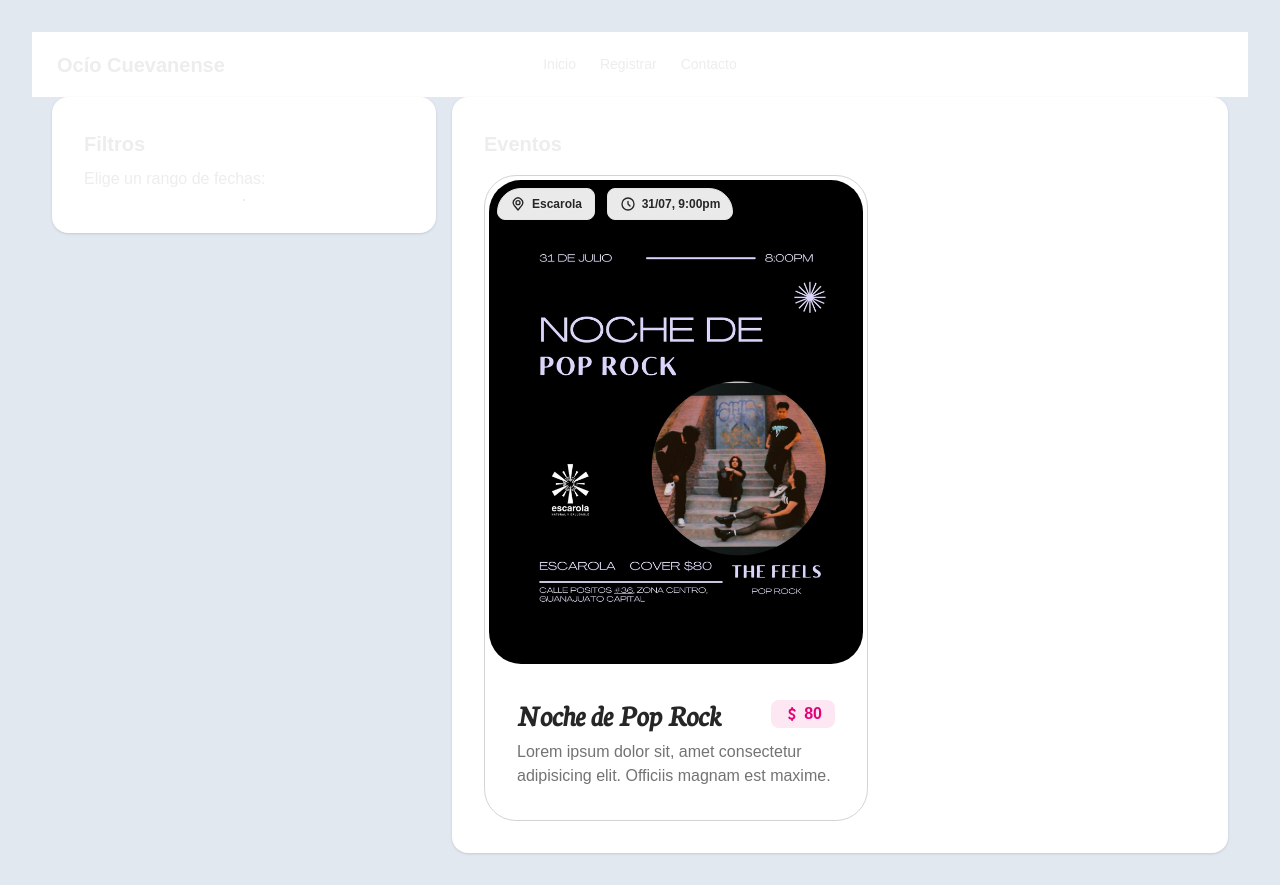
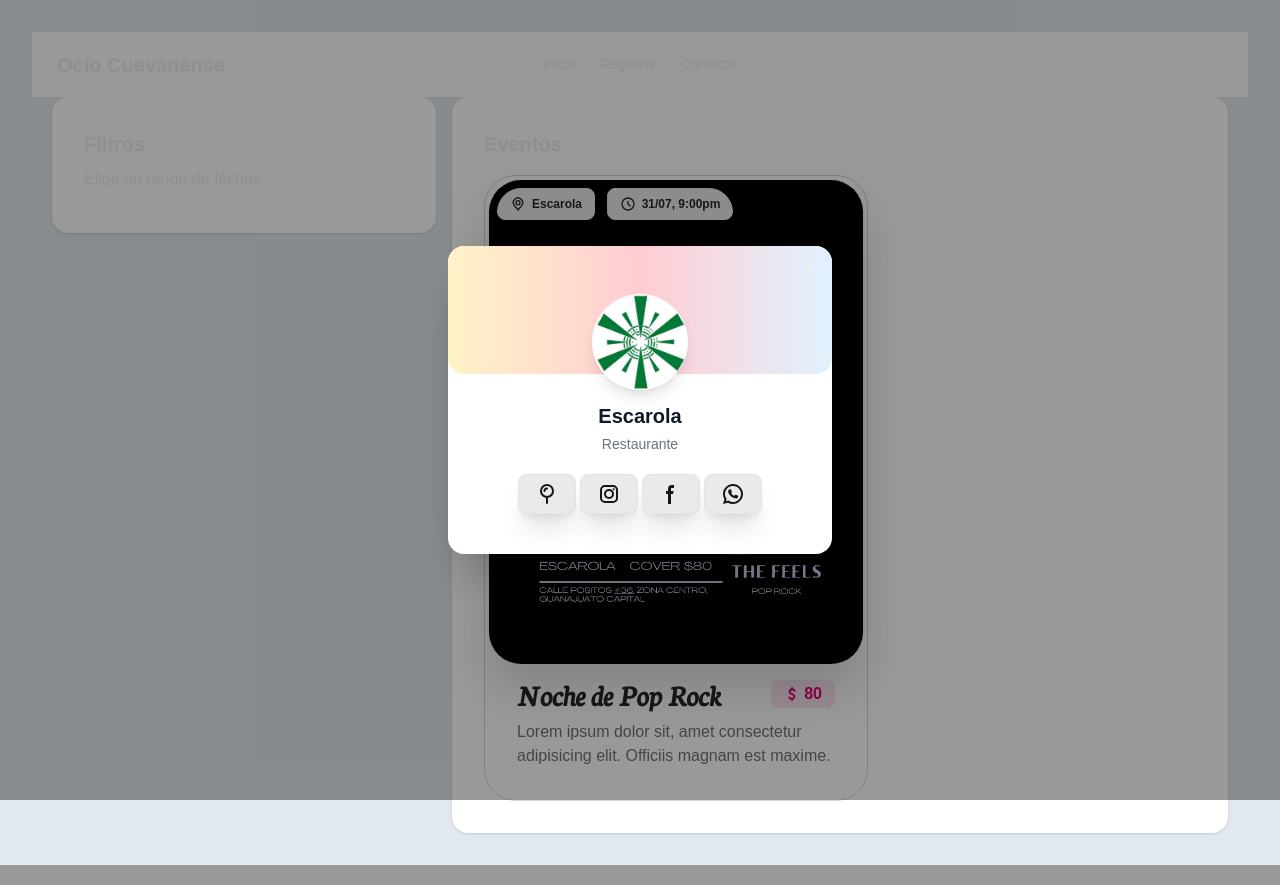
Before and after one commit to x4nemi/gto, a Next.js app: page / in a window 1280 px wide. Built offline with nearby package versions, Linux system fonts and the light colour scheme; a web font is replaced by a local one.

Commit message:
Add profile modal of the site

```diff
--- a/src/app/EventList.tsx
+++ b/src/app/EventList.tsx
@@ -1,5 +1,5 @@
 "use client"
-import React from 'react'
+import React, { useState } from 'react'
 
 export const EventList = () => {
 	const cards = [
@@ -17,6 +17,8 @@ export const EventList = () => {
 
 		}
 	]
+
+	const [openSiteModal, setOpenSiteModal] = useState(true)
 	return (
 		<div className="card bg-base-100 card-lg shadow-sm">
 			<div className="card-body">
@@ -69,8 +71,8 @@ export const EventList = () => {
 
 				<div className="card card-lg border rounded-4xl border-neutral-300 w-96 mt-2" >
 					<div className='relative'>
-						<div className="absolute top-3 left-3">
-							<button className='btn btn-soft btn-sm rounded-tl-3xl text-neutral-800'>
+						<div className="absolute top-3 left-3 z-100">
+							<button className='btn btn-soft btn-sm rounded-tl-3xl text-neutral-800' onClick={() => setOpenSiteModal(true)}>
 								<svg className="w-4 h-4" aria-hidden="true" xmlns="http://www.w3.org/2000/svg" width="24" height="24" fill="none" viewBox="0 0 24 24">
 									<path stroke="currentColor" stroke-linecap="round" stroke-linejoin="round" stroke-width="2" d="M12 13a3 3 0 1 0 0-6 3 3 0 0 0 0 6Z" />
 									<path stroke="currentColor" stroke-linecap="round" stroke-linejoin="round" stroke-width="2" d="M17.8 13.938h-.011a7 7 0 1 0-11.464.144h-.016l.14.171c.1.127.2.251.3.371L12 21l5.13-6.248c.194-.209.374-.429.54-.659l.13-.155Z" />
@@ -78,7 +80,7 @@ export const EventList = () => {
 								Escarola
 							</button>
 						</div>
-						<div className="dropdown dropdown-center absolute top-3 right-3">
+						<div className="dropdown dropdown-center absolute top-3 right-3 z-100">
 							<button tabIndex={0} className='btn btn-soft btn-sm rounded-tr-3xl text-neutral-800'>
 								<svg className="w-4 h-4" aria-hidden="true" xmlns="http://www.w3.org/2000/svg" width="24" height="24" fill="none" viewBox="0 0 24 24">
 									<path stroke="currentColor" stroke-linecap="round" stroke-linejoin="round" stroke-width="2" d="M12 8v4l3 3m6-3a9 9 0 1 1-18 0 9 9 0 0 1 18 0Z" />
@@ -108,15 +110,15 @@ export const EventList = () => {
 							</ul>
 						</div>
 					</div>
-					<div className='px-1 pt-1 rounded-4xl'>
+					<div className='px-1 pt-1 rounded-4xl drop-shadow-2xl'>
 						<img
 							src={cards[0].image}
 							alt="Event"
 							className="rounded-4xl object-cover"
 						/>
 					</div>
-					<div className='card-body'>
-						<div className='justify-between flex items-center gap-1'>
+					<div className='card-body pt-3'>
+						<div className='justify-between flex items-center gap-0'>
 							<div className='card-title font-neuton italic text-3xl text-neutral-800'>Noche de Pop Rock</div>
 							<div className="badge badge-soft badge-lg bg-pink-100 text-pink-600 badge-outline border-0 font-semibold text-md gap-1 rounded-lg">
 								<svg className="w-4 h-4" aria-hidden="true" xmlns="http://www.w3.org/2000/svg" width="15" height="15" fill="none" viewBox="0 0 24 24">
@@ -128,13 +130,44 @@ export const EventList = () => {
 						</div>
 						<p className='text-neutral-500 text-md'>Lorem ipsum dolor sit, amet consectetur adipisicing elit. Officiis magnam est maxime.</p>
 					</div>
-					{/* <div className='divider'></div>
-					<div className='flex '>
-						<svg xmlns="http://www.w3.org/2000/svg" width="25" height="25" fill="#000000" viewBox="0 0 256 256"><path d="M208,32H184V24a8,8,0,0,0-16,0v8H88V24a8,8,0,0,0-16,0v8H48A16,16,0,0,0,32,48V208a16,16,0,0,0,16,16H208a16,16,0,0,0,16-16V48A16,16,0,0,0,208,32ZM72,48v8a8,8,0,0,0,16,0V48h80v8a8,8,0,0,0,16,0V48h24V80H48V48ZM208,208H48V96H208V208Z"></path></svg>
-						<span className='text-neutral-500 text-sm font-semibold'>31/07 10:00PM</span>
-					</div> */}
 				</div>
+				<dialog className="modal" open={openSiteModal}>
+					<div className="modal-box lg:w-96 xl:w-96 p-0">
+						<div className="flex flex-col items-center pb-10 pt-12">
+							<img className="w-24 h-24 mb-3 rounded-full shadow-lg z-100" src="/escarola_logo.jpg" alt="Escarola" />
+							<h5 className="mb-1 text-xl font-semibold text-gray-900">Escarola</h5>
+							<span className="text-sm text-gray-500">Restaurante</span>
+							<div className="inline-flex gap-1 mt-5" role="group">
+								<button className="btn btn-soft delay-150 transition shadow-xl hover:-rotate-5 hover:-translate-y-1 hover:scale-105 ease-in-out">
+									<svg className="w-6 h-6" aria-hidden="true" xmlns="http://www.w3.org/2000/svg" width="24" height="24" fill="none" viewBox="0 0 24 24">
+										<path stroke="currentColor" stroke-linecap="round" stroke-linejoin="round" stroke-width="2" d="M12 15a6 6 0 1 0 0-12 6 6 0 0 0 0 12Zm0 0v6M9.5 9A2.5 2.5 0 0 1 12 6.5" />
+									</svg>
+								</button>
+								<button className="btn btn-soft delay-150 transition shadow-xl hover:-rotate-2 hover:-translate-y-1 hover:scale-105 ease-in-out">
+									<svg className="w-6 h-6" aria-hidden="true" xmlns="http://www.w3.org/2000/svg" width="24" height="24" fill="none" viewBox="0 0 24 24">
+										<path fill="currentColor" fill-rule="evenodd" d="M3 8a5 5 0 0 1 5-5h8a5 5 0 0 1 5 5v8a5 5 0 0 1-5 5H8a5 5 0 0 1-5-5V8Zm5-3a3 3 0 0 0-3 3v8a3 3 0 0 0 3 3h8a3 3 0 0 0 3-3V8a3 3 0 0 0-3-3H8Zm7.597 2.214a1 1 0 0 1 1-1h.01a1 1 0 1 1 0 2h-.01a1 1 0 0 1-1-1ZM12 9a3 3 0 1 0 0 6 3 3 0 0 0 0-6Zm-5 3a5 5 0 1 1 10 0 5 5 0 0 1-10 0Z" clip-rule="evenodd" />
+									</svg>
 
+								</button>
+								<button className="btn btn-soft delay-150 transition shadow-xl hover:rotate-2 hover:-translate-y-1 hover:scale-105 ease-in-out"><svg className="w-6 h-6" aria-hidden="true" xmlns="http://www.w3.org/2000/svg" width="24" height="24" fill="currentColor" viewBox="0 0 24 24">
+									<path fill-rule="evenodd" d="M13.135 6H15V3h-1.865a4.147 4.147 0 0 0-4.142 4.142V9H7v3h2v9.938h3V12h2.021l.592-3H12V6.591A.6.6 0 0 1 12.592 6h.543Z" clip-rule="evenodd" />
+								</svg>
+								</button>
+								<button className="btn btn-soft delay-150 transition shadow-xl hover:rotate-5 hover:-translate-y-1 hover:scale-105 ease-in-out">
+									<svg className="w-6 h-6" aria-hidden="true" xmlns="http://www.w3.org/2000/svg" width="24" height="24" fill="none" viewBox="0 0 24 24">
+										<path fill="currentColor" fill-rule="evenodd" d="M12 4a8 8 0 0 0-6.895 12.06l.569.718-.697 2.359 2.32-.648.379.243A8 8 0 1 0 12 4ZM2 12C2 6.477 6.477 2 12 2s10 4.477 10 10-4.477 10-10 10a9.96 9.96 0 0 1-5.016-1.347l-4.948 1.382 1.426-4.829-.006-.007-.033-.055A9.958 9.958 0 0 1 2 12Z" clip-rule="evenodd" />
+										<path fill="currentColor" d="M16.735 13.492c-.038-.018-1.497-.736-1.756-.83a1.008 1.008 0 0 0-.34-.075c-.196 0-.362.098-.49.291-.146.217-.587.732-.723.886-.018.02-.042.045-.057.045-.013 0-.239-.093-.307-.123-1.564-.68-2.751-2.313-2.914-2.589-.023-.04-.024-.057-.024-.057.005-.021.058-.074.085-.101.08-.079.166-.182.249-.283l.117-.14c.121-.14.175-.25.237-.375l.033-.066a.68.68 0 0 0-.02-.64c-.034-.069-.65-1.555-.715-1.711-.158-.377-.366-.552-.655-.552-.027 0 0 0-.112.005-.137.005-.883.104-1.213.311-.35.22-.94.924-.94 2.16 0 1.112.705 2.162 1.008 2.561l.041.06c1.161 1.695 2.608 2.951 4.074 3.537 1.412.564 2.081.63 2.461.63.16 0 .288-.013.4-.024l.072-.007c.488-.043 1.56-.599 1.804-1.276.192-.534.243-1.117.115-1.329-.088-.144-.239-.216-.43-.308Z" />
+									</svg>
+								</button>
+							</div>
+						</div>
+						<div className='absolute inset-x-0 top-0 lg:w-96 xl:w-96 min-md:w-full h-32 bg-linear-to-r from-amber-100 via-rose-200 to-sky-100 rounded-2xl z-0'></div>
+						<form method="dialog">
+							{/* if there is a button in form, it will close the modal */}
+							<button className="btn btn-sm btn-circle btn-ghost absolute right-2 top-2" onClick={() => setOpenSiteModal(false)}>✕</button>
+						</form>
+					</div>
+				</dialog>
 			</div>
 		</div >
 	)
```
Also changed, not shown: public/escarola_logo.jpg (added).
